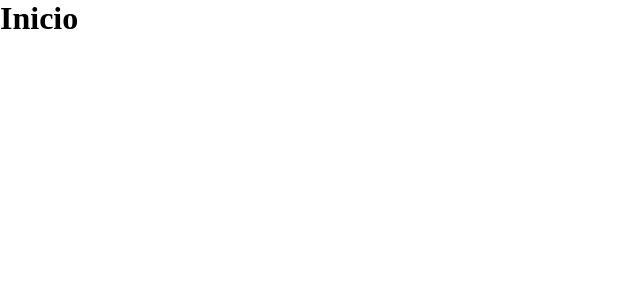
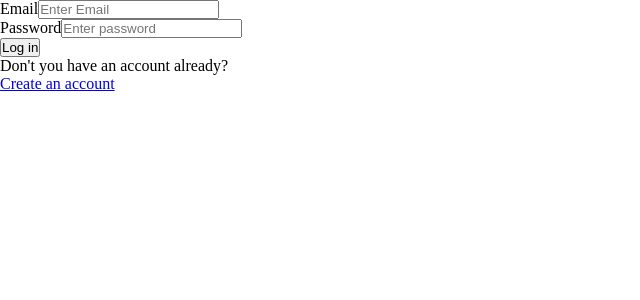
Before and after one commit to facudam/fullstack-courses-app, a React (Vite) app in the folder client/: page / in a window 1280 px wide. Shown: the top 300 px of the page, without its empty margins (0-640 px from the left). Built offline with nearby package versions, Linux system fonts and the light colour scheme.

Commit message:
Adding login and signup pages

```diff
--- a/client/package.json
+++ b/client/package.json
@@ -11,10 +11,11 @@
   },
   "dependencies": {
     "react": "^18.2.0",
-    "react-dom": "^18.2.0"
+    "react-dom": "^18.2.0",
+    "react-router-dom": "^6.20.1"
   },
   "devDependencies": {
-    "@types/react": "^18.2.37",
+    "@types/react": "^18.2.42",
     "@types/react-dom": "^18.2.15",
     "@typescript-eslint/eslint-plugin": "^6.10.0",
     "@typescript-eslint/parser": "^6.10.0",
--- a/client/src/App.tsx
+++ b/client/src/App.tsx
@@ -1,13 +1,18 @@
-
 import './App.css'
+import { Login } from './pages/Login'
+import { BrowserRouter, Routes, Route } from 'react-router-dom'
+import { Signup } from './pages/Signup'
 
 function App() {
 
 
   return (
-    <>
-      <h1>Inicio</h1>
-    </>
+    <BrowserRouter>
+      <Routes>
+        <Route path='/' element={<Login/>}></Route>
+        <Route path='/signup' element={<Signup/>}></Route>
+      </Routes>
+    </BrowserRouter>
   )
 }
 
--- /dev/null
+++ b/client/src/pages/Login.tsx
@@ -0,0 +1,50 @@
+import { ChangeEvent, useState } from 'react'
+import  { Link } from 'react-router-dom'
+
+export const Login = () => {
+    const [email, setEmail] = useState<string>('')
+    const [password, setPassword] = useState<string>('')
+
+    const handleEmail = (e: ChangeEvent<HTMLInputElement>) => {
+        setEmail(e.target.value)
+    }
+
+    const handlePassword = (e: ChangeEvent<HTMLInputElement>) => {
+        setPassword(e.target.value)
+    }
+
+    const handleSubmit = (e: ChangeEvent<HTMLFormElement>) => {
+        e.preventDefault()
+        alert(email + '   ' + password)
+    }
+
+  return (
+    <div>
+        <form action='' onSubmit={ handleSubmit }>
+            <div>
+                <label htmlFor="email">Email</label>
+                <input
+                    onChange={ handleEmail }
+                    type="email"
+                    name='email'
+                    placeholder="Enter Email"
+                    value={ email }
+                />
+            </div>
+            <div>
+                <label htmlFor="password">Password</label>
+                <input
+                    onChange={ handlePassword }
+                    type="password"
+                    name='password'
+                    placeholder="Enter password"
+                    value={ password }
+                />
+            </div>
+            <button type='submit'>Log in</button>
+            <p>Don't you have an account already?</p>
+            <Link to='/signup'>Create an account</Link>
+        </form>
+    </div>
+  )
+}
--- /dev/null
+++ b/client/src/pages/Signup.tsx
@@ -0,0 +1,26 @@
+import { Link } from "react-router-dom"
+
+
+export const Signup = () => {
+  return (
+    <div>
+        <form>
+            <div>
+                <label htmlFor="name">name</label>
+                <input type="text" name="name" placeholder="Enter name" />
+            </div>
+            <div>
+                <label htmlFor="email">Email</label>
+                <input type="email" name="email" placeholder="Enter Email" />
+            </div>
+            <div>
+                <label htmlFor="password">Password</label>
+                <input type="password" name="password" placeholder="Enter password" />
+            </div>
+            <button>Log in</button>
+            <p>Do you have an account already?</p>
+            <Link to='/'>Login</Link>
+        </form>
+    </div>
+  )
+}
--- /dev/null
+++ b/client/src/pages/validations/loginValidation.ts
@@ -0,0 +1,3 @@
+const validation = () => {}
+
+export default validation
```
Also changed, not shown: 2 other files (tests, documents, lock files or other folders).
